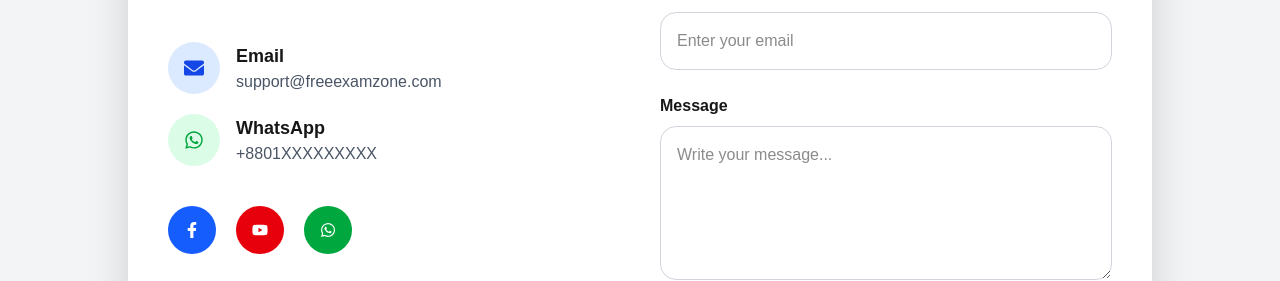
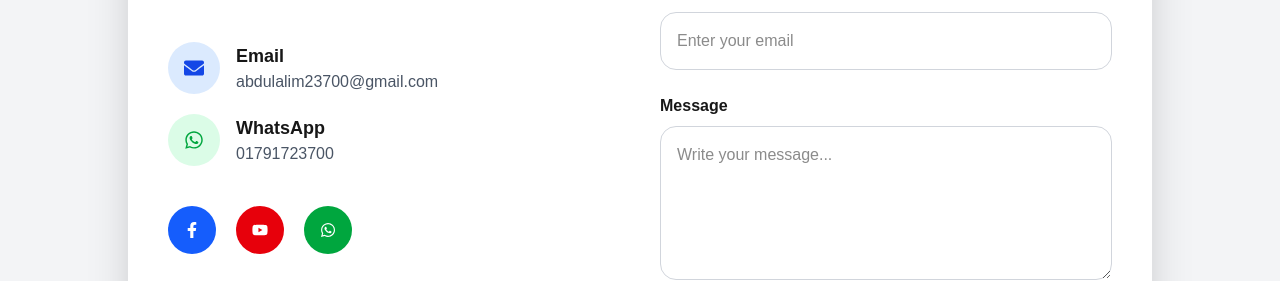
Before and after one commit to ALIM23700/FreeExamZone, a Next.js app in the folder freeexam/: page /contact in a window 1280 px wide. Shown: the part 282-563 px from the top of the page. Built offline with nearby package versions, Linux system fonts and the light colour scheme.

Commit message:
update contact page

```diff
--- a/freeexam/app/contact/page.jsx
+++ b/freeexam/app/contact/page.jsx
@@ -36,7 +36,7 @@ export default function ContactPage() {
                 </h3>
 
                 <p className="text-gray-600">
-                  support@freeexamzone.com
+                  abdulalim23700@gmail.com
                 </p>
               </div>
             </div>
@@ -52,7 +52,7 @@ export default function ContactPage() {
                 </h3>
 
                 <p className="text-gray-600">
-                  +8801XXXXXXXXX
+                  01791723700
                 </p>
               </div>
             </div>
```
